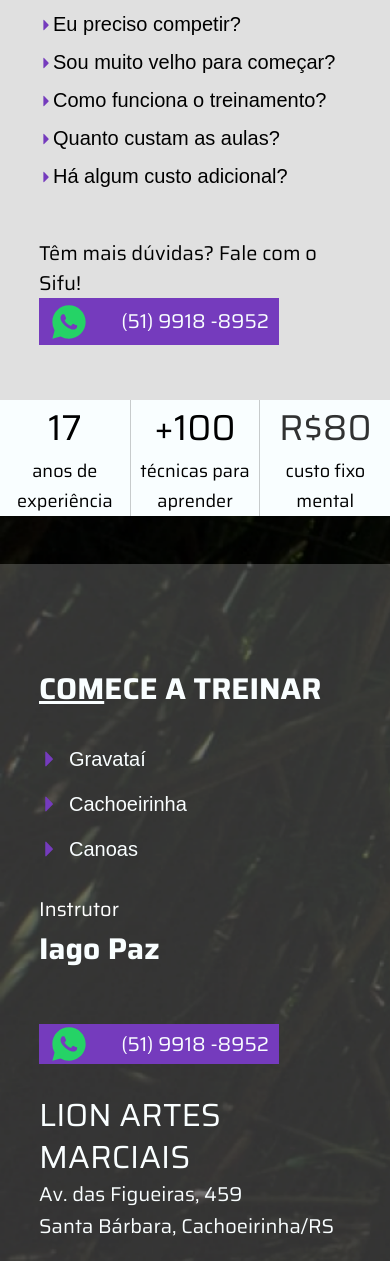
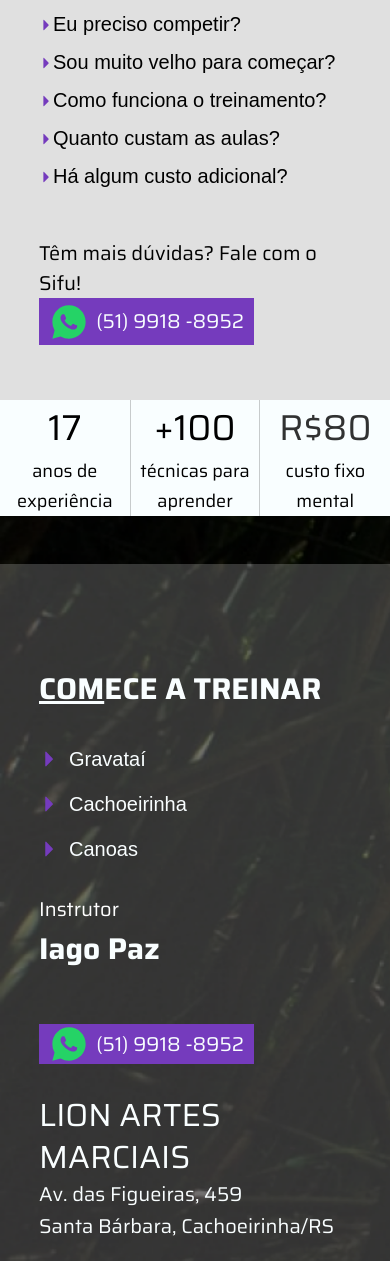
Before and after one commit to giovanifranz/OrientalWingChun, a React (Vite) app: page / in a window 390 px wide. Shown: the part 2761-4022 px from the top of the page. Built offline with nearby package versions, Linux system fonts and the light colour scheme.

Commit message:
fix: :bug: responsividade botão de contato

```diff
--- a/src/components/Comece/styles.ts
+++ b/src/components/Comece/styles.ts
@@ -122,7 +122,7 @@ export const Contato = styled.a`
   @media (max-width: 768px) {
     font-size: 20px;
     line-height: 30px;
-    width: 240px;
+    width: 215px;
   }
 `
 
--- a/src/components/Duvidas/styles.ts
+++ b/src/components/Duvidas/styles.ts
@@ -109,5 +109,6 @@ export const Contato = styled.a`
   @media (max-width: 768px) {
     font-size: 20px;
     width: 240px;
+    width: 215px;
   }
 `
```
